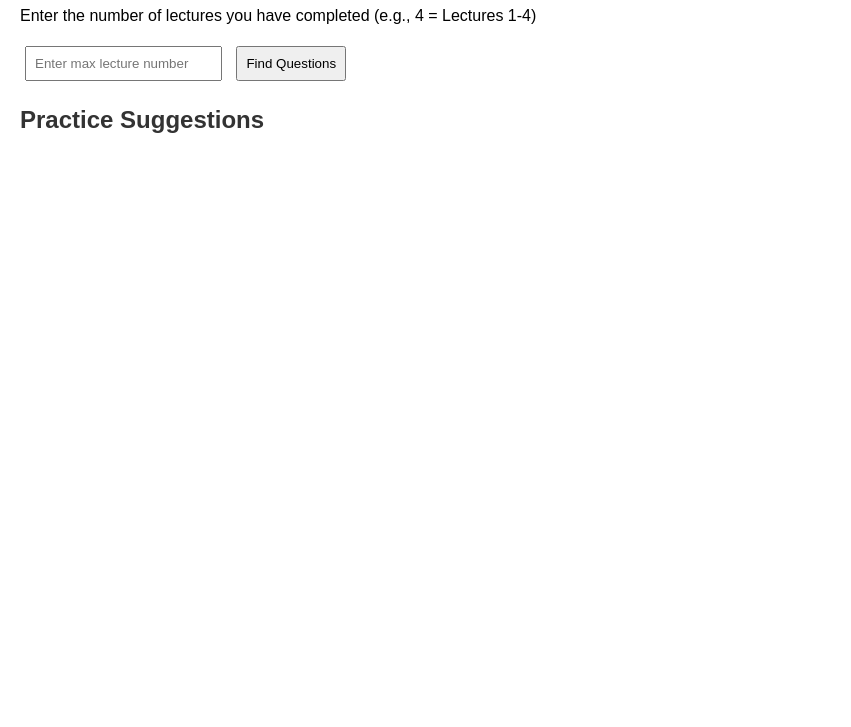
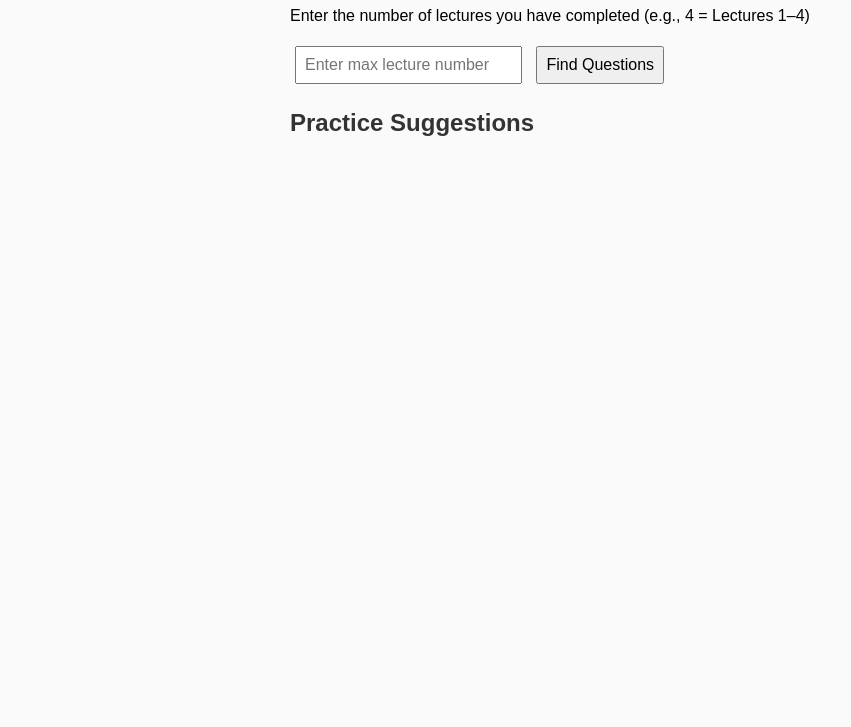
Before and after one commit to AnnXu949/ECON703-exam-mapper, a plain HTML site: page index.html in a window 1280 px wide. Shown: the part 73-800 px from the top of the page, without its empty margins (0-851 px from the left). Drawn offline with Linux system fonts and the light colour scheme.

Commit message:
Update index.html

```diff
--- a/index.html
+++ b/index.html
@@ -4,18 +4,29 @@
   <meta charset="UTF-8">
   <title>Exam Question Mapper</title>
   <style>
-    body { font-family: Arial, sans-serif; margin: 20px; }
+    body { font-family: Arial, sans-serif; margin: 20px; background: #fafafa; }
     h1, h2 { color: #333; }
-    input, button { margin: 5px; padding: 8px; }
+    input, button { margin: 5px; padding: 8px; font-size: 16px; }
+    button { cursor: pointer; }
     ul { list-style-type: none; padding: 0; }
     li { padding: 5px; border-bottom: 1px solid #ddd; cursor: pointer; }
     li.done { text-decoration: line-through; color: gray; }
+    .container { max-width: 700px; margin: auto; }
   </style>
 </head>
 <body>
-  <h1>Exam Question Mapper</h1>
-  <p>Enter the number of lectures you have completed (e.g., 4 = Lectures 1-4)</p>
-  <input type="number" id="lectures" placeholder="Enter max lecture number">
-  <button onclick="search()">Find Questions</button>
-  <h2>Practice Suggestions</h2>
-  <ul id="results"></ul>
+  <div class="container">
+    <h1>Exam Question Mapper</h1>
+    <p>Enter the number of lectures you have completed (e.g., 4 = Lectures 1–4)</p>
+
+    <input type="number" id="lectures" placeholder="Enter max lecture number">
+    <button onclick="search()">Find Questions</button>
+
+    <h2>Practice Suggestions</h2>
+    <ul id="results"></ul>
+  </div>
+
+  <!-- Link to your JavaScript file -->
+  <script src="script.js"></script>
+</body>
+</html>
```
